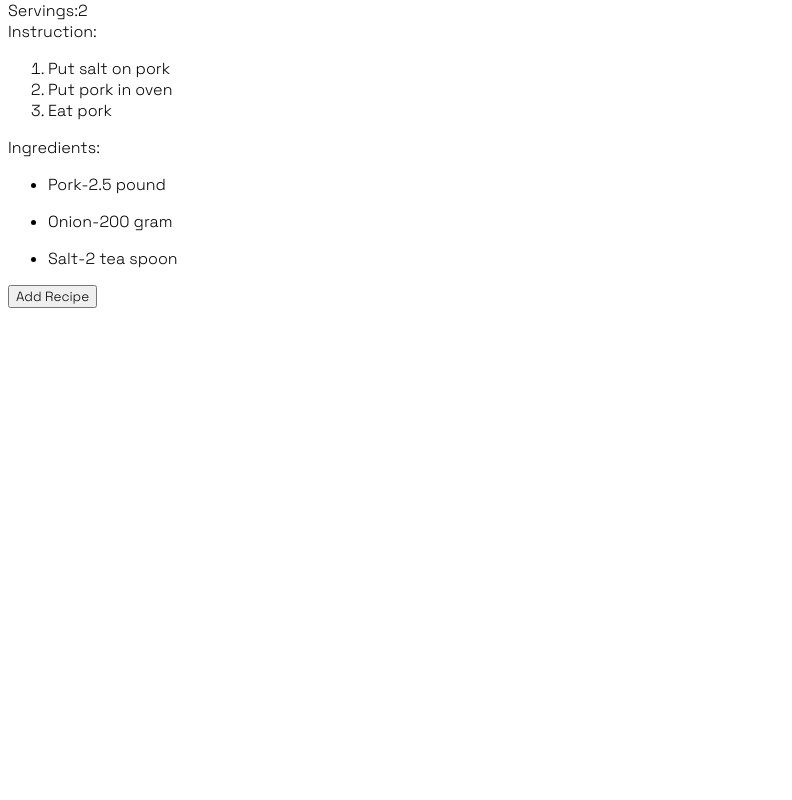
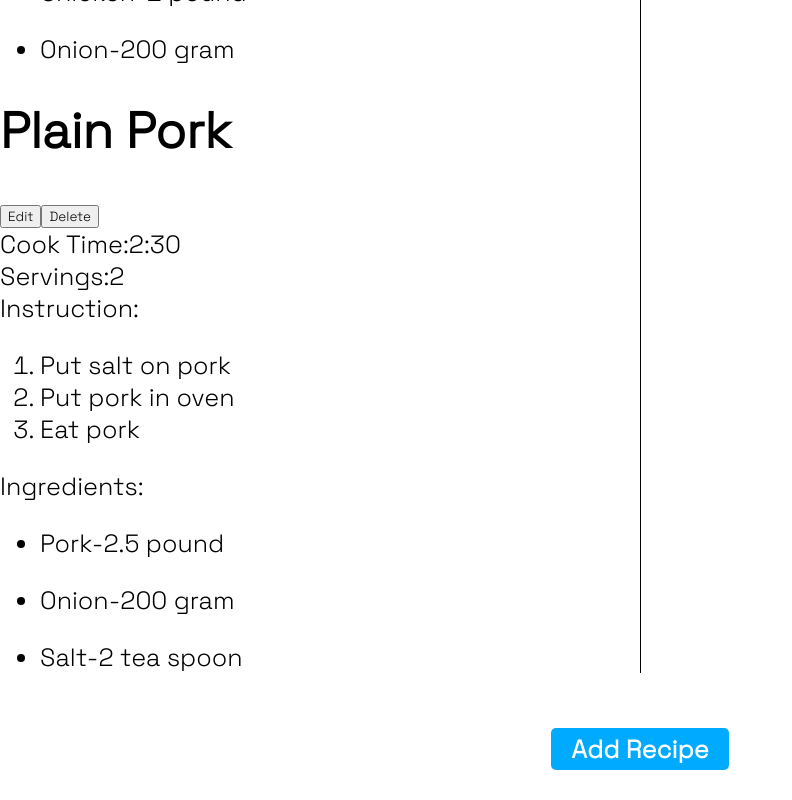
Before and after one commit to coderj001/react-recipe, a React (Create React App) app: page / in a window 1280 px wide. Shown: the part 486-1286 px from the top of the page, without its empty margins (0-792 px from the left). Before the commit the page ends 802 px from the top, so only its background shows below. Built offline with nearby package versions, Linux system fonts and the light colour scheme.

Commit message:
added css

```diff
--- a/src/component/RecipeList.jsx
+++ b/src/component/RecipeList.jsx
@@ -4,12 +4,14 @@ import Recipe from "./Recipe";
 export default function RecipeList({ recipes }) {
   return (
     <>
-      <div>
+      <div className="recipe-list">
         {recipes.map((recipe) => {
           return <Recipe key={recipe.id} {...recipe} />;
         })}
       </div>
-      <button>Add Recipe</button>
+      <div className="recipe-list__add-recipe-btn-container">
+        <button className="btn btn--primary">Add Recipe</button>
+      </div>
     </>
   );
 }
--- a/src/css/app.css
+++ b/src/css/app.css
@@ -1,8 +1,50 @@
 @import-normalize;
 @import url("https://fonts.googleapis.com/css2?family=Space+Grotesk:wght@300&display=swap");
+
+body {
+  font-size: 25px;
+}
+
+body {
+  padding: 0;
+  margin: 0;
+}
 
 *,
 *::after,
 *::before {
   font-family: "Space Grotesk", sans-serif;
 }
+
+.recipe-list {
+  border-right: 1px solid black;
+  min-height: 100vh;
+  width: 50%;
+}
+
+.recipe-list__add-recipe-btn-container {
+  padding-top: 30px;
+  padding-bottom: 30px;
+  text-align: center;
+}
+
+.btn {
+  background: none;
+  border: none;
+  outline: none;
+  font-weight: bold;
+  font-size: inherit;
+  border-radius: 5px;
+  padding: 5px 20px;
+  cursor: pointer;
+}
+
+.btn--primary {
+  color: white;
+  background-color: hsl(200, 100%, 50%);
+}
+
+.btn--primary:hover {
+  color: white;
+  background-color: hsl(200, 100%, 35%);
+}
```
